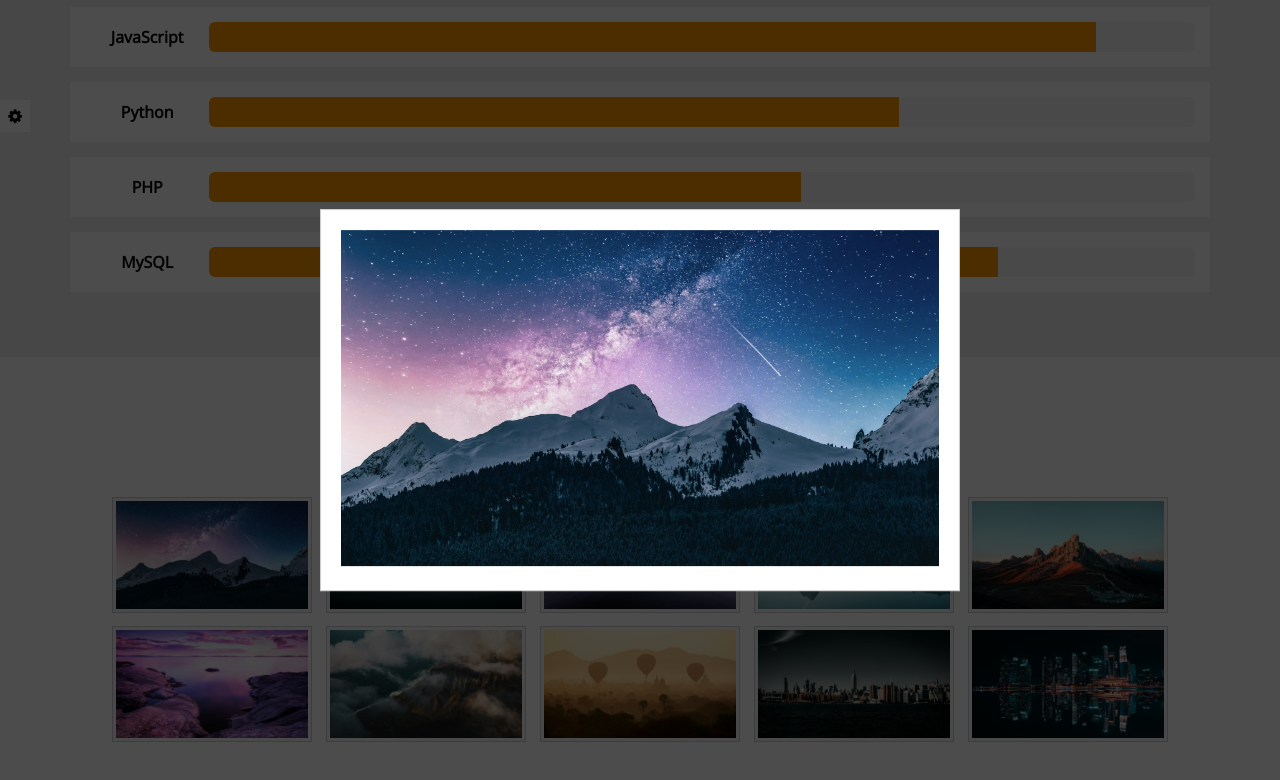
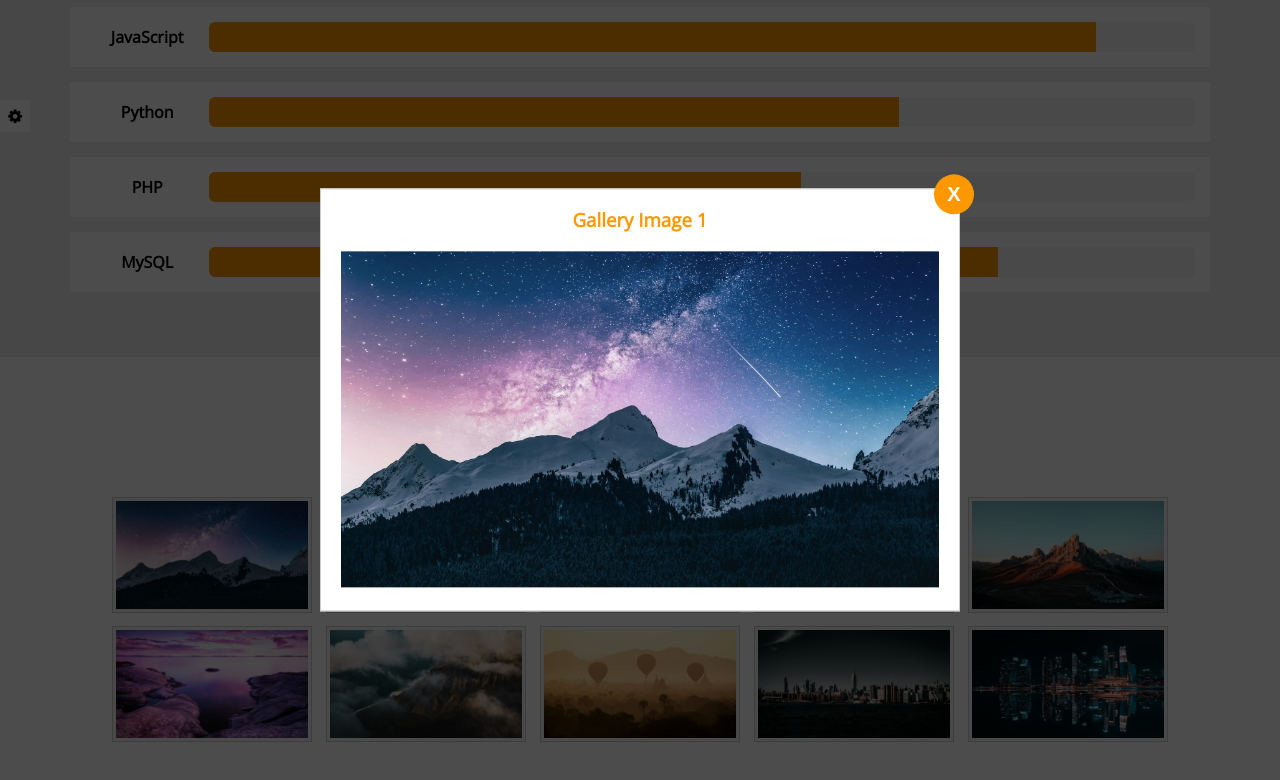
Before and after one commit to saad-mhmd/landing_page, a plain HTML site: page index.html in a window 1280 px wide. Both pictures are taken after a click on the picture 211 px from the left and 1951 px from the top of the page. Shown: the part 1397-2177 px from the top of the page. Drawn offline with nearby package versions, Linux system fonts and the light colour scheme.

Commit message:
Creating the Popup Box - 2

```diff
--- a/css/master.css
+++ b/css/master.css
@@ -324,6 +324,31 @@ body {
     padding: 20px;
     z-index: 1001;
 }
+
+.popup-box h3 {
+    font-weight: bold;
+    text-align: center;
+    margin: 0 0 20px;
+    color: var(--main-color);
+}
+
+.close-button {
+    position: absolute;
+    right: -15px;
+    top: -15px;
+    background-color: var(--main-color);
+    width: 40px;
+    height: 40px;
+    line-height: 40px;
+    text-align: center;
+    font-size: 20px;
+    color: #FFF;
+    cursor: pointer;
+    font-weight: bold;
+    font-family: Arial, Tahoma;
+    border-radius: 50%;
+}
+
 .popup-box img {
     width: 100%;
 }
--- a/index.html
+++ b/index.html
@@ -140,11 +140,11 @@
                 <img src="imgs/03.jpg" alt="Gallery Image 3" />
                 <img src="imgs/04.jpg" alt="Gallery Image 4" />
                 <img src="imgs/05.jpg" alt="Gallery Image 5" />
-                <img src="imgs/06.jpg" alt="Gallery Image 6" />
-                <img src="imgs/07.jpg" alt="Gallery Image 7" />
-                <img src="imgs/08.jpg" alt="Gallery Image 8" />
-                <img src="imgs/09.jpg" alt="Gallery Image 9" />
-                <img src="imgs/10.jpg" alt="Gallery Image 10" />
+                <img src="imgs/06.jpg" alt="" />
+                <img src="imgs/07.jpg" alt="" />
+                <img src="imgs/08.jpg" alt="" />
+                <img src="imgs/09.jpg" alt="" />
+                <img src="imgs/10.jpg" alt="" />
             </div>
         </div>
     </div>
--- a/js/master.js
+++ b/js/master.js
@@ -191,6 +191,21 @@ ourGallery.forEach((img) => {
         // Add Class to the Popup Box
         popupBox.className = 'popup-box';
 
+        if ((img.alt !== null)) {
+
+            // Create Heading
+            let imgHeading = document.createElement("h3");
+
+            // Create text for heading
+            let imgTetx = document.createTextNode(img.alt);
+
+            // Append the text to the heading
+            imgHeading.appendChild(imgTetx);
+
+            // Append the heading to the popup box
+            popupBox.appendChild(imgHeading);
+        }
+
         // Create the Image
         let popupImage = document.createElement("img");
 
@@ -202,6 +217,36 @@ ourGallery.forEach((img) => {
 
         // Append the popop box to body
         document.body.appendChild(popupBox);
+
+        // Create the Close Span
+        let closeButton = document.createElement("span");
+
+        // Create the Close Button Text
+        let closeButtonText = document.createTextNode("X");
+
+        // Append text to Close Button
+        closeButton.appendChild(closeButtonText);
+
+        // Add Class to Close Button
+        closeButton.className = 'close-button';
+
+        // Add Close Button to the Popup Box
+        popupBox.appendChild(closeButton);
+
+    });
+
+    // Close popup
+    document.addEventListener('click', function (e) {
+
+        if (e.target.className == 'close-button') {
+
+            // Remove the current popup
+            e.target.parentNode.remove();
+
+            // Remove Overlay
+            document.querySelector('.popup-overlay').remove();
+        }
+
     });
 
 });
```
